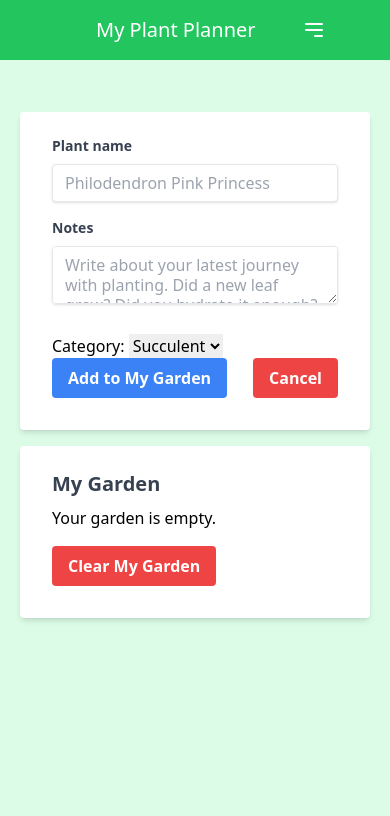
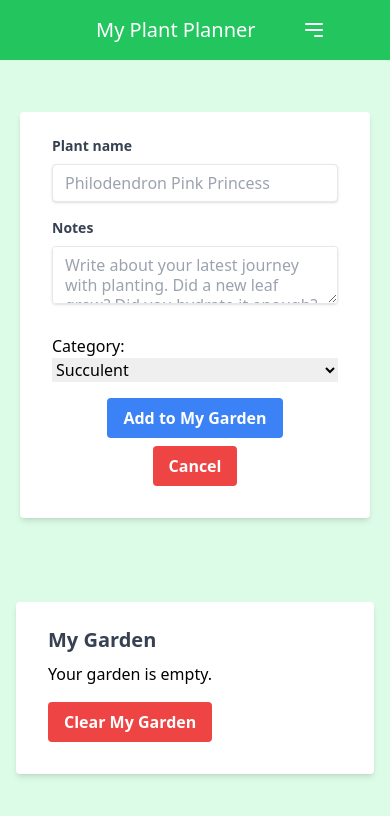
Before and after one commit to charlottejevans/planted, a website: page src/index.html in a window 390 px wide. Drawn offline with nearby package versions, Linux system fonts and the light colour scheme; files that its build step writes are made by us from their sources.

Commit message:
Added tailwind responsiveness.

```diff
--- a/src/index.html
+++ b/src/index.html
@@ -44,23 +44,25 @@
             <textarea id="noteInput" class="shadow appearance-none border rounded w-full py-2 px-3 text-gray-700 leading-tight focus:outline-none focus:shadow-outline" placeholder="Write about your latest journey with planting. Did a new leaf grow? Did you hydrate it enough?" required></textarea>
         </div>
         <label for="plantCategory">Category:</label>
-        <select id="plantCategory">
+        <select id="plantCategory" class="w-full mb-4">
             <option value="succulent">Succulent</option>
             <option value="fern">Fern</option>
             <option value="cactus">Cactus</option>
             <option value="flowering">Flowering</option>
             <!-- Add more options as needed -->
         </select>
-        <div class="flex items-center justify-between">
-            <button id="addToGarden" onclick="saveSettings()" type="button" class="bg-blue-500 hover:bg-blue-700 text-white font-bold py-2 px-4 rounded focus:outline-none focus:shadow-outline">Add to My Garden</button>
+        <div class="flex flex-col sm:flex-row items-center justify-between">
+            <button id="addToGarden" onclick="saveSettings()" type="button" class="bg-blue-500 hover:bg-blue-700 text-white font-bold py-2 px-4 rounded focus:outline-none focus:shadow-outline mb-2 sm:mb-0 sm:mr-2">Add to My Garden</button>
             <button id="cancel" onclick="wipeInputForm()" type="button" class="bg-red-500 hover:bg-red-700 text-white font-bold py-2 px-4 rounded focus:outline-none focus:shadow-outline">Cancel</button>
         </div>
     </form>
+</div>
 
-    <!-- Reminder message -->
-    <p id="reminder" class="text-center text-lg text-green-800"></p>
+<!-- Reminder message -->
+<p id="reminder" class="text-center text-lg text-green-800"></p>
 
-    <!-- My Garden Section -->
+<!-- My Garden Section -->
+<div class="container mx-auto px-4 py-8">
     <div class="my-garden bg-white shadow-md rounded px-8 pt-6 pb-8 mt-4">
         <h2 class="text-gray-700 text-xl font-bold mb-2">My Garden</h2>
         <p id="plantWateringReminder"></p>
```
